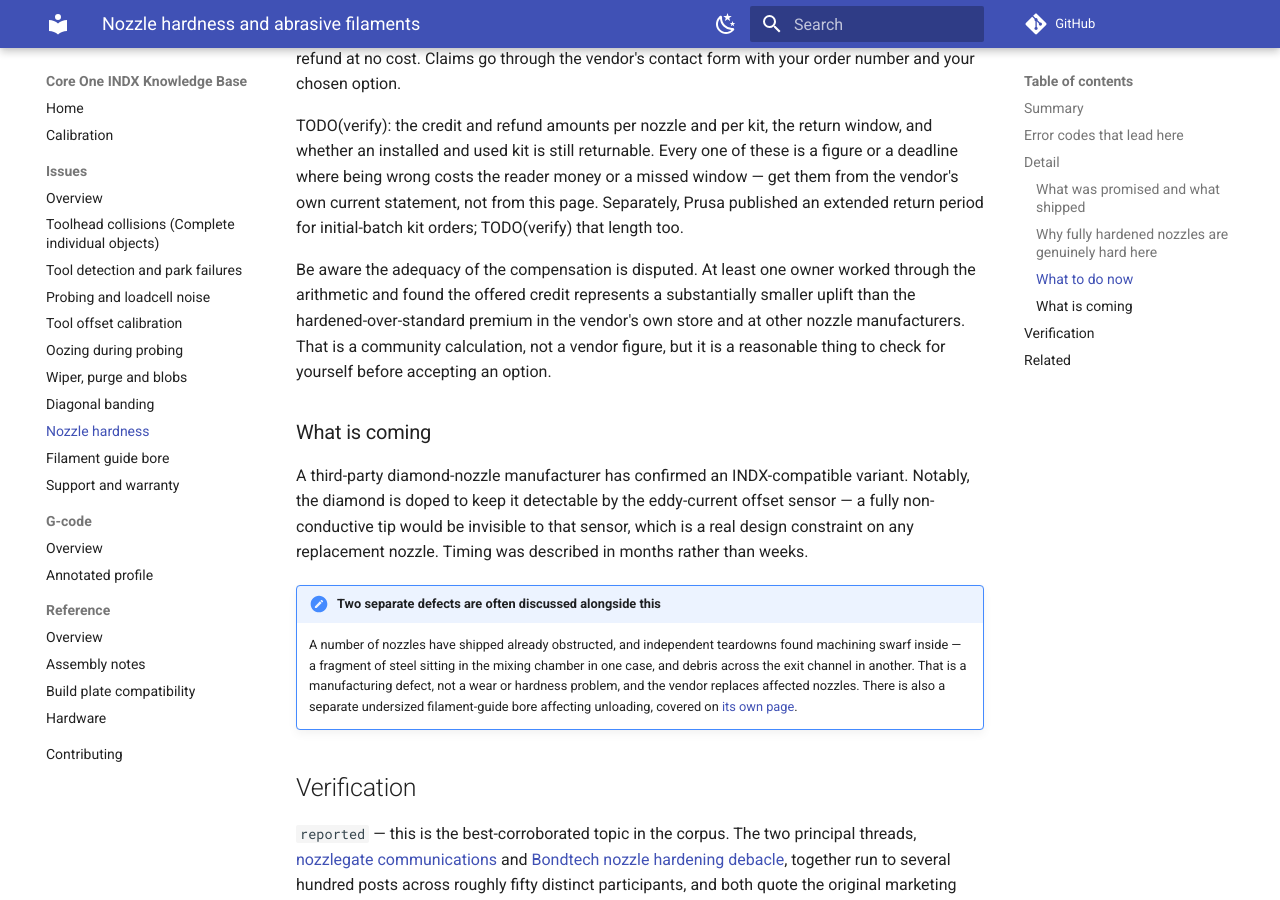
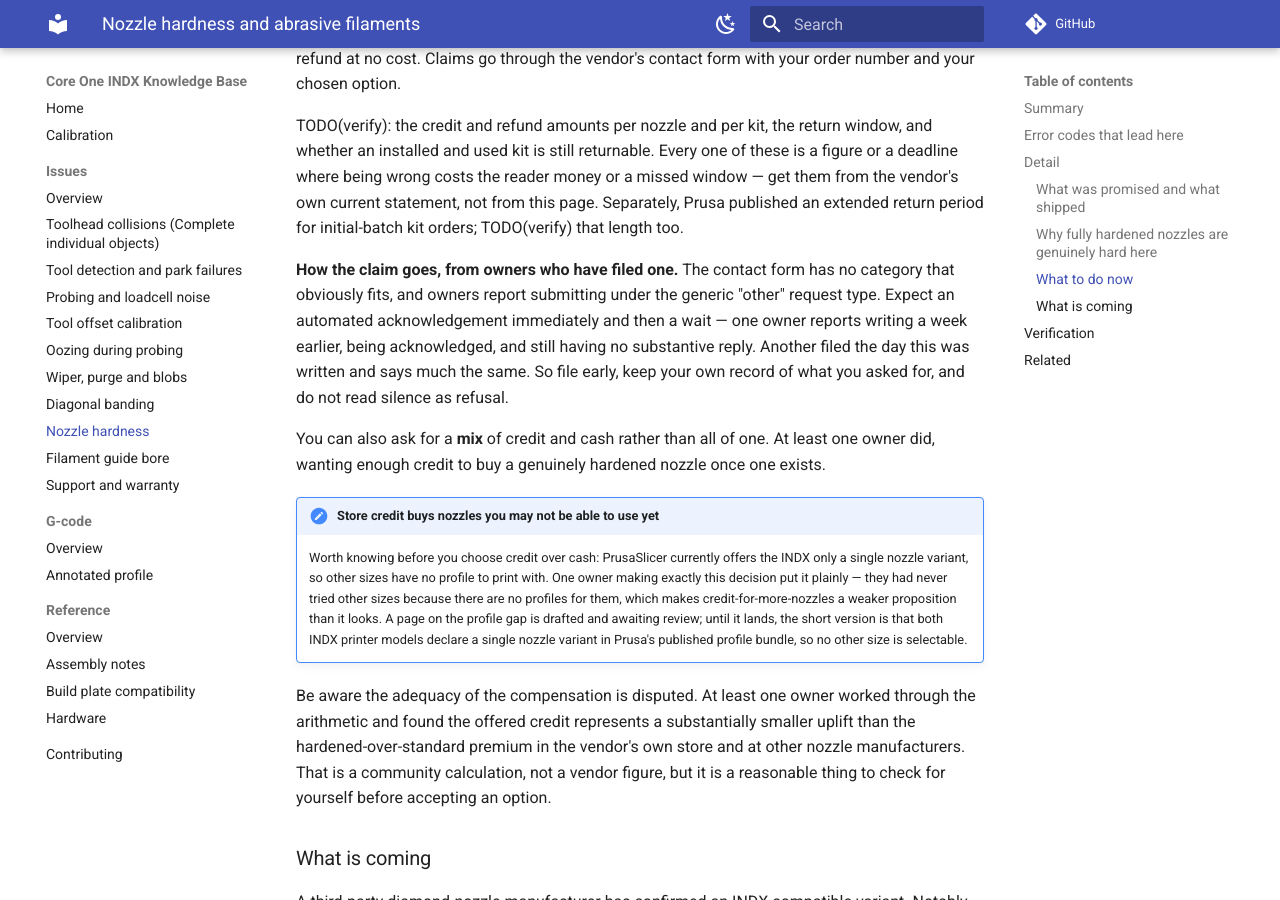
Before and after one commit to hyiger/coreone-indx-kb, an MkDocs documentation site: the page built from docs/issues/nozzle-hardness.md, in a window 1280 px wide and 900 px high, scrolled down 1765 px. Built offline with MkDocs 1.6.1 and Material for MkDocs 9.7.7, drawn with Linux system fonts in a browser that asks for light colours; comment, search, counter and statistics services are not loaded.

Commit message:
How to actually claim the nozzle compensation
The nozzle hardness page described the vendor's remediation offer but said nothing
about filing for it. Owners have now been through the process and report what it
looks like: the contact form has no category that fits, so they submit under the
generic "other" request type, get an immediate automated acknowledgement, and then
wait — one owner a week in with no substantive reply, another filing the day this
was written. So file early, keep your own record, and do not read silence as
refusal. A mix of credit and cash can be requested rather than all of one.

Also adds the circularity one owner spotted while making that choice, which is the
most useful thing in the thread. Store credit is offered at a higher rate than cash
and naturally suggests buying more nozzles — but Prusa's published profile bundle
declares a single nozzle variant for both INDX models, so no other size is
selectable in the slicer. Credit-for-nozzles is therefore worth less than the
headline rate until that changes. Recorded here as an unlinked summary because the
page covering it is still in drafts.

```diff
--- a/docs/issues/nozzle-hardness.md
+++ b/docs/issues/nozzle-hardness.md
@@ -13,6 +13,7 @@
   - https://forum.prusa3d.com/forum/prusa-indx-general-discussion-announcements-and-releases/nozzlegate-communications/
   - https://forum.prusa3d.com/forum/prusa-indx-general-discussion-announcements-and-releases/bondtech-nozzle-hardening-debacle-how-does-this-affect-prusa-indx-orders/
   - https://forum.prusa3d.com/forum/prusa-indx-hardware-firmware-and-software-help/a-summary-of-common-indx-problems/
+  - https://forum.prusa3d.com/forum/prusa-indx-hardware-firmware-and-software-help/missing-profiles-in-slicer-for-non-0-4-nozzles-and-other-materials/
 superseded_by:
 ---
 
@@ -95,6 +96,26 @@
 Separately, Prusa published an extended return period for initial-batch kit orders;
 TODO(verify) that length too.
 
+**How the claim goes, from owners who have filed one.** The contact form has no
+category that obviously fits, and owners report submitting under the generic "other"
+request type. Expect an automated acknowledgement immediately and then a wait — one
+owner reports writing a week earlier, being acknowledged, and still having no substantive
+reply. Another filed the day this was written and says much the same. So file early, keep
+your own record of what you asked for, and do not read silence as refusal.
+
+You can also ask for a **mix** of credit and cash rather than all of one. At least one
+owner did, wanting enough credit to buy a genuinely hardened nozzle once one exists.
+
+!!! note "Store credit buys nozzles you may not be able to use yet"
+    Worth knowing before you choose credit over cash: PrusaSlicer currently offers the
+    INDX only a single nozzle variant, so other sizes have no profile to print with.
+    One owner making exactly this decision put it plainly — they had never tried other
+    sizes because there are no profiles for them, which makes credit-for-more-nozzles a
+    weaker proposition than it looks. A page on the profile gap is drafted and awaiting
+    review; until it lands, the short version is that both INDX printer models declare a
+    single nozzle variant in Prusa's published profile bundle, so no other size is
+    selectable.
+
 Be aware the adequacy of the compensation is disputed. At least one owner worked
 through the arithmetic and found the offered credit represents a substantially
 smaller uplift than the hardened-over-standard premium in the vendor's own store and
```
